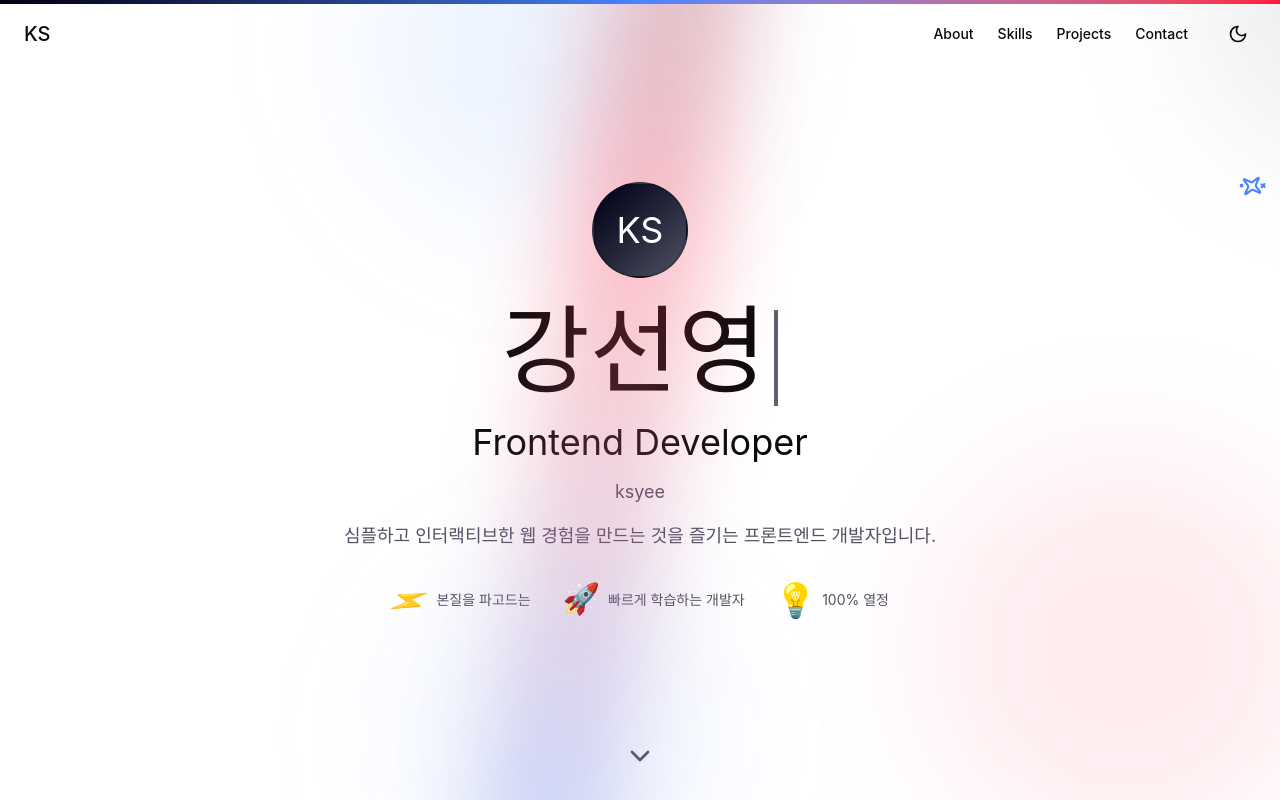
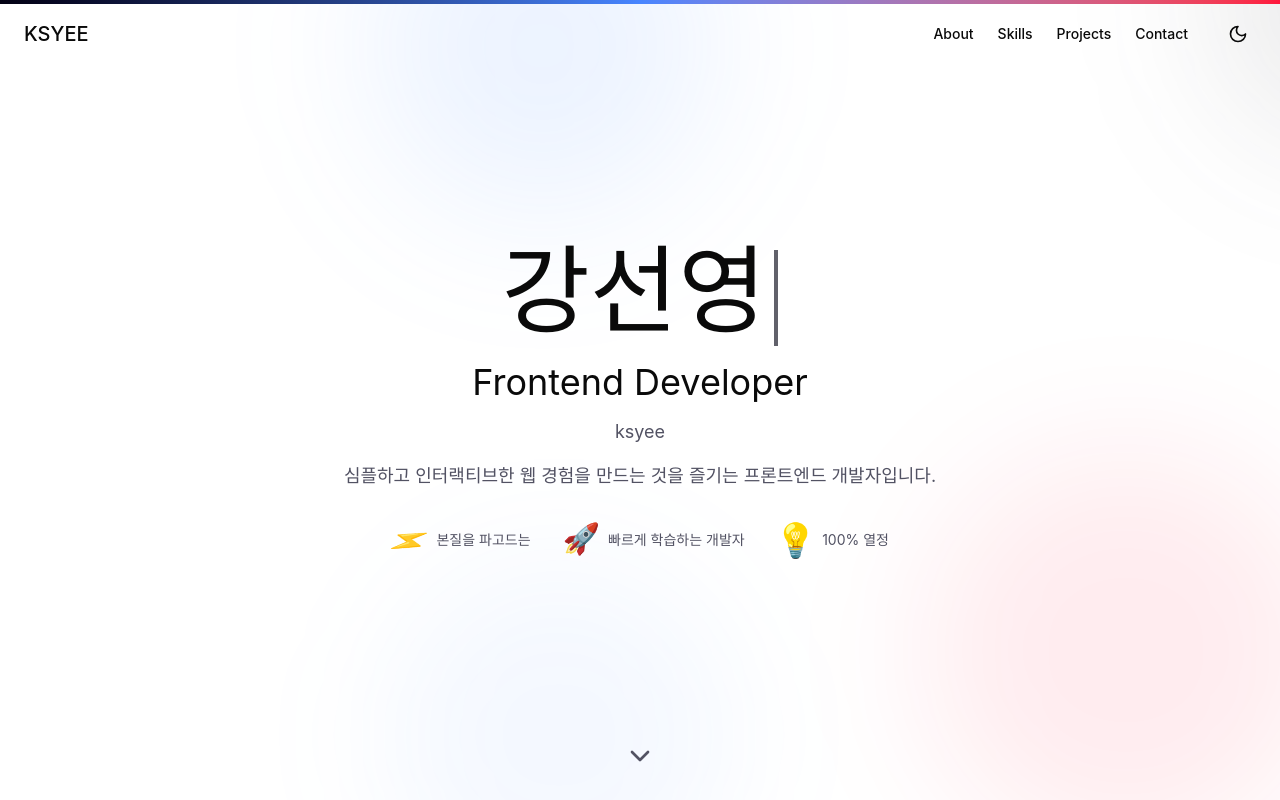
Before and after one commit to ksyee/portfolio, a React (Vite) app: page / in a window 1280 px wide. Shown: the top 800 px of the page. Built offline with nearby package versions, Linux system fonts and the light colour scheme; a web font is replaced by a local one.

Commit message:
feat: Hero 아이콘 제거 및 파비콘 적용

```diff
--- a/index.html
+++ b/index.html
@@ -4,6 +4,7 @@
     <head>
       <meta charset="UTF-8" />
       <meta name="viewport" content="width=device-width, initial-scale=1.0" />
+      <link rel="icon" type="image/svg+xml" href="/favicon.svg" />
       <title>포트폴리오(NEW)</title>
     </head>
 
--- a/src/components/HeroSection.tsx
+++ b/src/components/HeroSection.tsx
@@ -1,26 +1,17 @@
-import {
-  motion,
-  useMotionValue,
-  useTransform,
-  animate,
-} from "motion/react";
-import { ChevronDown, Sparkles } from "lucide-react";
-import { FloatingShapes } from "./FloatingShapes";
-import { useEffect, useState } from "react";
+import { motion, useMotionValue, useTransform, animate } from 'motion/react';
+import { ChevronDown } from 'lucide-react';
+import { FloatingShapes } from './FloatingShapes';
+import { useEffect, useState } from 'react';
 
 interface HeroSectionProps {
   onScrollToAbout: () => void;
 }
 
-export function HeroSection({
-  onScrollToAbout,
-}: HeroSectionProps) {
+export function HeroSection({ onScrollToAbout }: HeroSectionProps) {
   const count = useMotionValue(0);
-  const rounded = useTransform(count, (latest) =>
-    Math.round(latest),
-  );
-  const [typedText, setTypedText] = useState("");
-  const fullName = "강선영";
+  const rounded = useTransform(count, (latest) => Math.round(latest));
+  const [typedText, setTypedText] = useState('');
+  const fullName = '강선영';
 
   useEffect(() => {
     const controls = animate(count, 100, {
@@ -57,44 +48,6 @@
           transition={{ duration: 0.8 }}
           className="text-center"
         >
-          <motion.div
-            initial={{ scale: 0.5, opacity: 0 }}
-            animate={{ scale: 1, opacity: 1 }}
-            transition={{ duration: 0.5 }}
-            className="mb-6 relative"
-          >
-            <motion.div
-              className="absolute -inset-4 bg-gradient-to-r from-[#4785ff] via-[#ff153c] to-[#3f3f46] rounded-full blur-2xl opacity-30"
-              animate={{
-                scale: [1, 1.2, 1],
-                rotate: [0, 180, 360],
-              }}
-              transition={{
-                duration: 8,
-                repeat: Infinity,
-                ease: "linear",
-              }}
-            />
-            <div className="w-24 h-24 bg-gradient-to-br from-primary to-muted-foreground rounded-full mx-auto flex items-center justify-center relative border-2 border-primary/20">
-              <span className="text-4xl text-primary-foreground">
-                KS
-              </span>
-            </div>
-            <motion.div
-              className="absolute -top-2 -right-2"
-              animate={{
-                scale: [1, 1.2, 1],
-                rotate: [0, 360],
-              }}
-              transition={{
-                duration: 3,
-                repeat: Infinity,
-              }}
-            >
-              <Sparkles className="w-6 h-6 text-[#4785ff]" />
-            </motion.div>
-          </motion.div>
-
           <motion.h1
             initial={{ opacity: 0, y: 20 }}
             animate={{ opacity: 1, y: 0 }}
@@ -108,7 +61,7 @@
                 transition={{
                   duration: 0.8,
                   repeat: Infinity,
-                  repeatType: "reverse",
+                  repeatType: 'reverse',
                 }}
                 className="inline-block w-1 h-16 md:h-24 bg-primary ml-2 align-middle"
               />
@@ -139,8 +92,8 @@
             transition={{ delay: 0.6, duration: 0.8 }}
             className="text-lg text-muted-foreground max-w-2xl mx-auto mb-8"
           >
-            심플하고 인터랙티브한 웹 경험을 만드는 것을 즐기는
-            프론트엔드 개발자입니다.
+            심플하고 인터랙티브한 웹 경험을 만드는 것을 즐기는 프론트엔드
+            개발자입니다.
           </motion.p>
 
           <motion.div
@@ -159,7 +112,7 @@
                 transition={{
                   duration: 2,
                   repeat: Infinity,
-                  ease: "linear",
+                  ease: 'linear',
                 }}
               >
                 ⚡
--- a/src/components/Navigation.tsx
+++ b/src/components/Navigation.tsx
@@ -38,7 +38,9 @@
       initial={{ y: -100 }}
       animate={{ y: 0 }}
       className={`fixed top-0 left-0 right-0 z-50 transition-all duration-300 ${
-        isScrolled ? 'bg-background/90 backdrop-blur-md shadow-md' : 'bg-transparent'
+        isScrolled
+          ? 'bg-background/90 backdrop-blur-md shadow-md'
+          : 'bg-transparent'
       }`}
     >
       <div className="container mx-auto px-6 py-4">
@@ -49,7 +51,7 @@
             whileHover={{ scale: 1.05 }}
             whileTap={{ scale: 0.95 }}
           >
-            KS
+            KSYEE
           </motion.button>
 
           <div className="flex items-center gap-8">
@@ -66,9 +68,7 @@
                   transition={{ delay: index * 0.1 }}
                 >
                   {item.label}
-                  <motion.span
-                    className="absolute -bottom-1 left-0 w-0 h-0.5 bg-primary group-hover:w-full transition-all duration-300"
-                  />
+                  <motion.span className="absolute -bottom-1 left-0 w-0 h-0.5 bg-primary group-hover:w-full transition-all duration-300" />
                 </motion.button>
               ))}
             </div>
@@ -80,7 +80,11 @@
               whileTap={{ scale: 0.95 }}
               aria-label="Toggle theme"
             >
-              {isDark ? <Sun className="w-5 h-5" /> : <Moon className="w-5 h-5" />}
+              {isDark ? (
+                <Sun className="w-5 h-5" />
+              ) : (
+                <Moon className="w-5 h-5" />
+              )}
             </motion.button>
           </div>
         </div>
```
Also changed, not shown: src/components/figma/ImageWithFallback.tsx (+27 -11 lines), public/favicon.svg (added), 1 other file (tests, documents, lock files or other folders).
